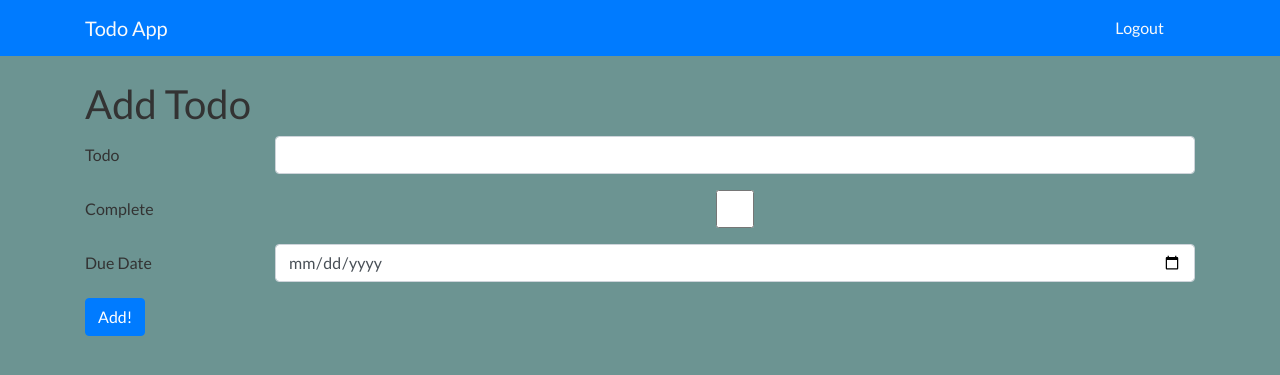
After one commit to paphdev14/Todo-List-Flask-app, a Flask app: a page that uses templates/base.html in a window 1280 px wide. The commit adds this page. Shown: the top 375 px of the page. Run offline with Flask 2, Linux system fonts and the light colour scheme; the visitor is signed in with stand-in values (Sample User, id 1); some libraries are stand-ins or nearby versions.

Commit message:
Submit final todo app to GH (Two Fish)

```diff
--- a/app.py
+++ b/app.py
@@ -1,10 +1,10 @@
-from crypt import methods
 import os
 from flask import Flask, redirect, url_for, render_template, request, session, flash
 from flask_debugtoolbar import DebugToolbarExtension
 from sqlalchemy import false
-from models import connect_db, db, User
-from forms import UserForm
+from models import connect_db, db, User, ToDO
+from forms import LoginForm, RegisterForm, DeleteForm, TodoForm
+from werkzeug.exceptions import Unauthorized
 
 # Flask
 app = Flask(__name__)
@@ -14,26 +14,193 @@ app.config['DEBUG_TB_INTERCEPT_REDIRECTS'] = False
 toolbar = DebugToolbarExtension(app)
 
 # Database
-app.config['SQLALCHEMY_DATABASE_URI'] = 'postgresql:///todo_app'
+app.config['SQLALCHEMY_DATABASE_URI'] = 'postgresql:///todo_list'
 app.config['SQLALCHEMY_TRACK_MODIFICATIONS'] = False
 app.config['SQLALCHEMY_ECHO'] = True
 
 
 connect_db(app)
+# db.drop_all()
+db.create_all()
 
-
-@app.route("/")
+#=================== Root Routes ===================#
+@app.route('/')
 def home_page():
     '''
     Home page
-    Redirect to TODO lists
+    Registration
     '''
-    return render_template('index.html')
+    return redirect('/signup')
 
-#=================== Todo Routes ===================#
-@app.route('/todos')
-def show_todos():
-    return render_template('todos.html')
+@app.errorhandler(404)
+def page_not_found(e):
+    """Show 404 NOT FOUND page."""
+
+    return render_template('todos/404.html'), 404
+
+#=================== User Routes ===================#
+
+'''Register'''
+@app.route('/signup', methods=['GET', 'POST'])
+def register_user():
+    ''''
+    To register users and handle form submission
+    '''
+    if "username" in session:
+        return redirect(f"/users/{session['username']}")
+
+    form = RegisterForm()
+
+    if form.validate_on_submit():
+        username = form.username.data
+        password = form.password.data
+        first_name = form.first_name.data
+        last_name = form.last_name.data
+
+        user = User.sign_up(username, password, first_name, last_name)
+        db.session.add(user)
+        db.session.commit()
+
+        session['username'] = user.username
+        flash('Welcome! Successfully Created Your Account!')
+        return redirect(f"/users/{user.username}")
+    else:
+        return render_template('users/register.html', form=form)
+
+
+''''Login'''
+@app.route('/login', methods=['GET', 'POST'])
+def login():
+    '''
+    For users login
+    '''
+    if "username" in session:
+        return redirect(f"/users/{session['username']}")
+
+    form = LoginForm()
+
+    if form.validate_on_submit():
+        username = form.username.data
+        password = form.password.data
+
+        user = User.authenticate(username, password)
+        if user:
+            flash(f"Welcome Back, {user.first_name}!")
+            session['username'] = user.username
+            return redirect(f"/users/{user.username}")
+        else:
+            form.username.errors = ['Invalid username/password']
+            return render_template("users/login.html", form=form)
+
+    return render_template('users/login.html', form=form)
+
+# Logout
+@app.route("/logout")
+def logout():
+    """Logout route."""
+
+    session.pop("username")
+    return redirect("/login")
+
+# Handle User accounts
+@app.route("/users/<username>")
+def show_user(username):
+    """Example page for logged-in-users."""
+
+    if "username" not in session or username != session['username']:
+        raise Unauthorized()
+
+    user = User.query.get(username)
+    form = DeleteForm()
+
+    return render_template("users/show.html", user=user, form=form)
+
+
+@app.route("/users/<username>/delete", methods=["POST"])
+def remove_user(username):
+    """Remove user and redirect to login."""
+
+    if "username" not in session or username != session['username']:
+        raise Unauthorized()
+
+    user = User.query.get(username)
+    db.session.delete(user)
+    db.session.commit()
+    session.pop("username")
+
+    return redirect("/login")
+
+#=================== Todos Routes ===================#
+
+@app.route("/users/<username>/todo/new", methods=["GET", "POST"])
+def new_todo(username):
+    """Show add-todo form and process it."""
+
+    if "username" not in session or username != session['username']:
+        raise Unauthorized()
+
+    form = TodoForm()
+
+    if form.validate_on_submit():
+        title = form.title.data
+        complete = form.complete.data
+        due_date = form.dueDate.data
+
+        todo = ToDO(
+            title=title,
+            content=complete,
+            due_date = due_date,
+            username=username,
+        )
+
+        db.session.add(todo)
+        db.session.commit()
+
+        return redirect(f"/users/{todo.username}")
+
+    else:
+        return render_template("todos/new.html", form=form)
+
+
+# Edit Todos
+@app.route("/todo/<int:todo_id>/update", methods=["GET", "POST"])
+def update_todo(todo_id):
+    """Show update-todo form and process it."""
+
+    todo = ToDO.query.get(todo_id)
+
+    if "username" not in session or todo.username != session['username']:
+        raise Unauthorized()
+
+    form = TodoForm(obj=todo)
+
+    if form.validate_on_submit():
+        title = form.title.data
+        complete = form.complete.data
+        due_date = form.dueDate.data
+
+        db.session.commit()
+
+        return redirect(f"/users/{todo.username}")
+
+    return render_template("/todo/edit.html", form=form, todo=todo)
+
+# Delete
+@app.route("/todo/<int:todo_id>/delete", methods=["POST"])
+def delete_todo(todo_id):
+    """Delete todo."""
+
+    todo = ToDO.query.get(todo_id)
+    if "username" not in session or todo.username != session['username']:
+        raise Unauthorized()
+
+    form = DeleteForm()
+
+    if form.validate_on_submit():
+        db.session.delete(todo)
+        db.session.commit()
+
+    return redirect(f"/users/{todo.username}")
 
 
 
@@ -41,42 +208,9 @@ def show_todos():
 
 
 
-#=================== User Routes ===================#
 
-# Register
-@app.route('/signup', methods=['GET', 'POST'])
-def register_user():
-    ''''
-    To register users and add them to db
-    '''
-    form = UserForm()
-    if form.validate_on_submit():
-        username = form.username.data
-        password = form.password.data
-        new_user = User.sign_up(username, password)
 
-        db.session.add(new_user)
-        db.session.commit()
-        flash('Welcome! Successfully Created Your Account!')
-        return redirect('/todos')
-    return render_template('register.html', form=form)
 
-# Login
-@app.route('/login', methods=['GET', 'POST'])
-def login():
-    '''
-    For users login
-    '''
-    form = UserForm()
-    if form.validate_on_submit():
-        username = form.username.data
-        password = form.password.data
-        existing_user = User.authenticate(username, password)
-        if existing_user:
-            return redirect('/todos')
-        else:
-            form.username.errors = ['Invalid username/password']
-    return render_template('login.html', form=form)
 
 
 
--- a/forms.py
+++ b/forms.py
@@ -1,15 +1,56 @@
 from flask_wtf import FlaskForm
-from wtforms import StringField, BooleanField, PasswordField, SubmitField
-from wtforms.validators import InputRequired
+from wtforms import StringField, BooleanField, PasswordField, DateField
+from wtforms.validators import InputRequired, Length
 
 
-class UserForm(FlaskForm):
-    username = StringField("Username", validators=[InputRequired()])
-    password = PasswordField("Password", validators=[InputRequired()])
+class LoginForm(FlaskForm):
+    """Login form."""
+
+    username = StringField(
+        "Username",
+        validators=[InputRequired(), Length(min=1, max=20)],
+    )
+    password = PasswordField(
+        "Password",
+        validators=[InputRequired(), Length(min=6, max=55)],
+    )
 
 
-# class LoginForm(FlaskForm):
-#     username = StringField('Username', validators = [DataRequired()])
-#     password = PasswordField('Password', validators = [DataRequired()])
-#     remember_me = BooleanField('Remember me')
-#     submit = SubmitField('Login')
+class RegisterForm(FlaskForm):
+    """User registration form."""
+
+    username = StringField(
+        "Username",
+        validators=[InputRequired(), Length(min=1, max=20)],
+    )
+    password = PasswordField(
+        "Password",
+        validators=[InputRequired(), Length(min=6, max=55)],
+    )
+
+    first_name = StringField(
+        "First Name",
+        validators=[InputRequired(), Length(max=30)],
+    )
+    last_name = StringField(
+        "Last Name",
+        validators=[InputRequired(), Length(max=30)],
+    )
+
+
+
+class TodoForm(FlaskForm):
+    """Add todo form."""
+
+    title = StringField(
+        "Todo",
+        validators=[InputRequired(), Length(max=100)],
+    )
+    complete = BooleanField(
+        "Complete",
+        validators=[InputRequired()],
+    )
+    dueDate = DateField("Due Date", format='%m/%d/%Y', validators=[InputRequired()])
+
+class DeleteForm(FlaskForm):
+    """Delete form -- this form is intentionally blank."""
--- a/templates/base.html
+++ b/templates/base.html
@@ -16,14 +16,24 @@
 <body>
     <nav class="navbar navbar-light bg-primary justify-content-between">
         <div class="container">
+            {% if session['username'] %}
             <a href="/" class="navbar-brand text-light">Todo App</a>
+            {% else %}
+            <a href="/" class="navbar-brand text-light">Todo App</a>
+            {% endif %}
             <ul class="nav navbar-nav flex-row float-right">
+                {% if session['username'] %}
                 <li class="nav-item">
-                    <a href="" class="nav-link pr-3 text-light">Login</a>
+                    <a href="/logout" class="nav-link pr-3 text-light">Logout</a>
+                </li>
+                {% else %}
+                <li class="nav-item">
+                    <a href="/login" class="nav-link pr-3 text-light">Login</a>
                 </li>
                 <li class="nav-item">
-                    <a href="" class="nav-link text-light">Sign up</a>
+                    <a href="/signup" class="nav-link text-light">Sign up</a>
                 </li>
+                {% endif %}
             </ul>
         </div>
     </nav>
--- /dev/null
+++ b/templates/todos/new.html
@@ -0,0 +1,37 @@
+{% extends 'base.html' %}
+
+{% block title %}Add Todo{% endblock %}
+
+{% block content %}
+
+<h1>Add Todo</h1>
+
+<form method="POST">
+
+    {{form.hidden_tag()}}
+
+    {% for field in form.errors %}
+    <div class="alert alert-danger">{{ field }}:
+        <ul>
+            {% for error in form.errors[field] %}
+            <li>{{ error }}</li>
+            {% endfor %}
+        </ul>
+    </div>
+    {% endfor %}
+
+    {% for field in form if field.widget.input_type != 'hidden' %}
+
+    <div class="form-group row">
+        {{field.label(class="col-sm-2 col-form-label")}}
+        <div class="col-sm-10">
+            {{field(class="form-control")}}
+        </div>
+    </div>
+
+    {% endfor %}
+
+    <button class="btn btn-primary">Add!</button>
+</form>
+
+{% endblock %}
--- a/templates/login.html
+++ b/templates/users/login.html
@@ -4,9 +4,9 @@
 
 {% block content %}
 <h1 class="display-2">Login</h1>
-<p class="lead">Please login. Don't have an account? <a href="/sign_up">Register here</a></p>
+<p class="lead">Please login. Don't have an account? <a href="/signup">Register here</a></p>
 <form id="user-add-form" method="POST">
-    {% include "_form.html" %}
+    {% include "users/_form.html" %}
     <button class="btn btn-success" type="submit">Login</button>
 </form>
 
--- a/templates/register.html
+++ b/templates/users/register.html
@@ -6,7 +6,7 @@
 <h1 class="display-2">Sign Up</h1>
 <p class="lead">Register to create your Todo application</p>
 <form id="user-add-form" method="POST">
-    {% include "_form.html" %}
+    {% include "users/_form.html" %}
     <button class="btn btn-success" type="submit">Sign Up</button>
 </form>
 
```
Also changed, not shown: models.py (+47 -11 lines), templates/todos.html (deleted, +0 -9 lines), templates/todos/404.html (added, +9 -0 lines), templates/todos/todos.html (added, +21 -0 lines), templates/users/show.html (added, +49 -0 lines), templates/todos/index.html (renamed from templates/index.html), templates/users/_form.html (renamed from templates/_form.html).
